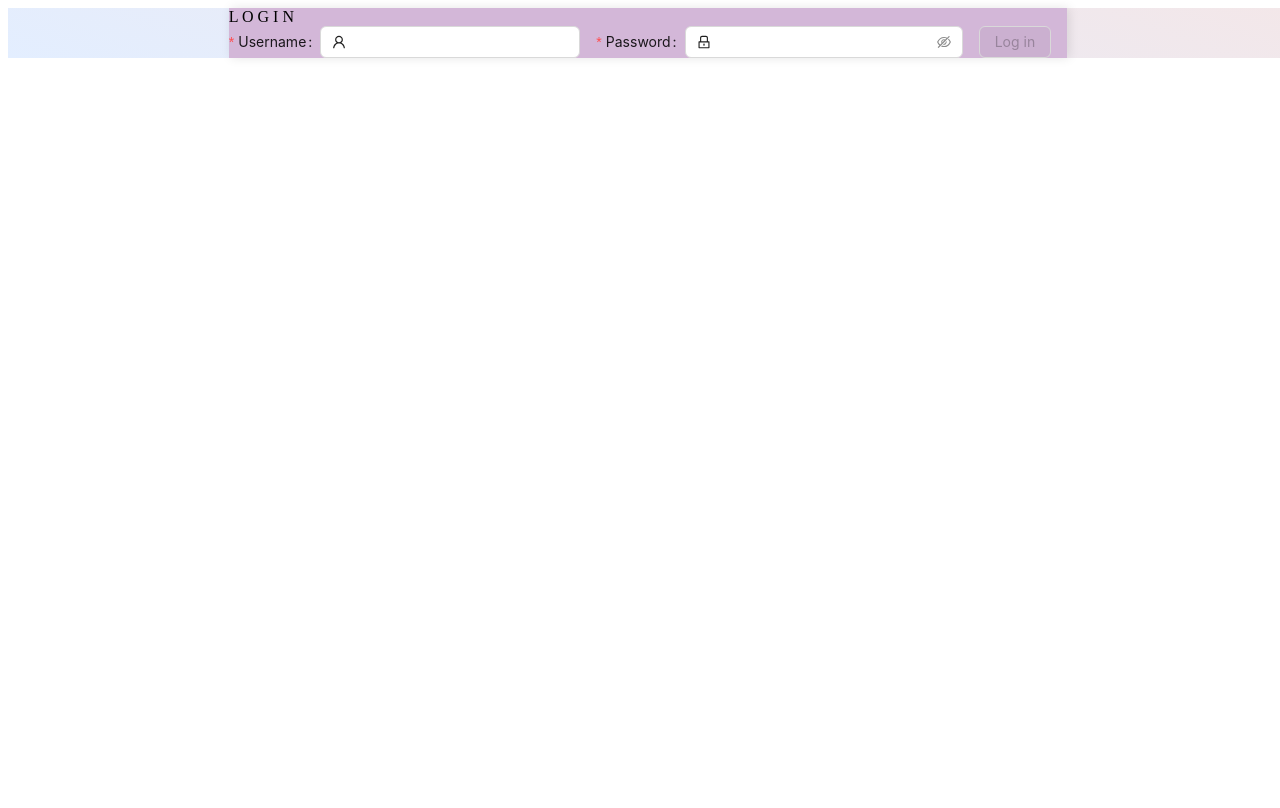
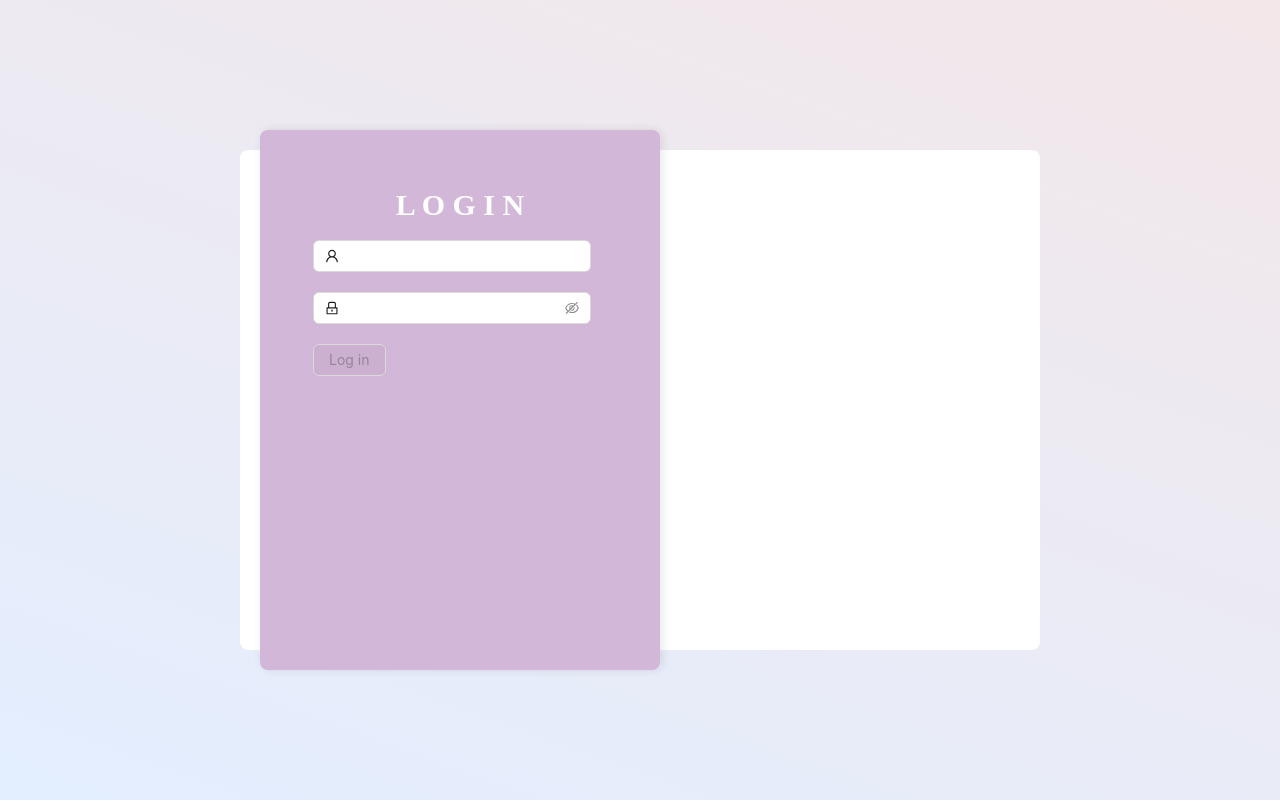
Before and after one commit to dla652009/emo-template, a Vue app: page /#/login in a window 1280 px wide. Built offline with nearby package versions, Linux system fonts and the light colour scheme.

Commit message:
no message

```diff
--- a/package.json
+++ b/package.json
@@ -9,6 +9,7 @@
     "preview": "vite preview"
   },
   "dependencies": {
+    "@unocss/reset": "^0.57.1",
     "ant-design-vue": "^4.0.6",
     "pinia": "^2.1.7",
     "sass": "^1.69.5",
--- a/src/App.vue
+++ b/src/App.vue
@@ -1,3 +1,9 @@
 <template>
-  <router-view></router-view>
+  <a-style-provider :transformers="[legacyLogicalPropertiesTransformer]">
+    <router-view></router-view>
+  </a-style-provider>
 </template>
+
+<script lang="ts" setup>
+import { legacyLogicalPropertiesTransformer } from "ant-design-vue"; // 兼容旧版浏览器 取消使用CSS逻辑属性
+</script>
--- a/src/styles/index.scss
+++ b/src/styles/index.scss
@@ -1,11 +1,13 @@
-// // Source: https://github.com/csstools/normalize.css
-// @import "@unocss/reset/normalize.css";
-// // Source: https://github.com/csstools/sanitize.css
-// @import "@unocss/reset/sanitize/sanitize.css";
-// @import "@unocss/reset/sanitize/assets.css";
-// // Source: https://meyerweb.com/eric/tools/css/reset/index.html
-// @import "@unocss/reset/eric-meyer.css";
+// Source: https://github.com/csstools/normalize.css
+@import "@unocss/reset/normalize.css";
+// Source: https://github.com/csstools/sanitize.css
+@import "@unocss/reset/sanitize/sanitize.css";
+@import "@unocss/reset/sanitize/assets.css";
+// Source: https://meyerweb.com/eric/tools/css/reset/index.html
+@import "@unocss/reset/eric-meyer.css";
+// mine
 @import "./public.scss";
+@import "./ant-design.scss";
 
 html,
 body,
--- a/src/styles/variables.scss
+++ b/src/styles/variables.scss
@@ -0,0 +1 @@
+$white: #ffffff;
--- a/src/views/login/index.vue
+++ b/src/views/login/index.vue
@@ -1,5 +1,5 @@
 <template>
-  <div class="login-container">
+  <div class="login-container flex-center full">
     <div class="content flex-center">
       <div class="form">
         <span class="title"> L O G I N </span>
@@ -12,7 +12,6 @@
           @finishFailed="onFinishFailed"
         >
           <a-form-item
-            label="Username"
             name="username"
             :rules="[
               { required: true, message: 'Please input your username!' },
@@ -25,7 +24,6 @@
             </a-input>
           </a-form-item>
           <a-form-item
-            label="Password"
             name="password"
             :rules="[
               { required: true, message: 'Please input your password!' },
@@ -45,6 +43,8 @@
           </a-form-item>
         </a-form>
       </div>
+      <div class="left"></div>
+      <div class="right"></div>
     </div>
   </div>
 </template>
@@ -71,20 +71,45 @@ const disabled = computed(() => {
 </script>
 <style lang="scss" scoped>
 .login-container {
-  // wh-full flex-center
   background: linear-gradient(200deg, #f3e7e9, #e3eeff);
-  .content{
-    // relative h-120 w-180 b-rd-2 bg-white
+  .content {
+    border-radius: 8px;
+    background-color: $white;
     position: relative;
-
+    height: 500px;
+    width: 800px;
+    .left {
+    }
+    .right {
     }
     .form {
-    // top--5 absolute flex flex-items-center flex-col h-130 w-90 b-rd-2 p-10px
+      position: absolute;
+      padding: 60px 20px 0 20px;
+      display: flex;
+      flex-direction: column;
+      align-items: center;
+      border-radius: 8px;
       box-shadow: 2px 0 10px rgba(0, 0, 0, 0.1);
       background-color: #d3b7d8;
       transition: 0.5s ease-in-out;
+      height: 540px;
+      width: 400px;
+      left: 20px;
       .title {
-      // mb-20px color-white font-bold font-size-30px
+        font-size: 30px;
+        font-weight: bold;
+        color: $white;
+        margin-bottom: 20px;
+      }
+      :deep(.ant-form) {
+        flex-direction: column;
+        .ant-form-item {
+          margin-bottom: 20px;
+          .ant-form-item-label > label {
+            color: $white;
+          }
+        }
+      }
     }
   }
 }
--- a/types/components.d.ts
+++ b/types/components.d.ts
@@ -12,6 +12,7 @@ declare module 'vue' {
     AFormItem: typeof import('ant-design-vue/es')['FormItem']
     AInput: typeof import('ant-design-vue/es')['Input']
     AInputPassword: typeof import('ant-design-vue/es')['InputPassword']
+    AStyleProvider: typeof import('ant-design-vue/es')['StyleProvider']
     HelloWorld: typeof import('./../src/components/HelloWorld.vue')['default']
     RouterLink: typeof import('vue-router')['RouterLink']
     RouterView: typeof import('vue-router')['RouterView']
```
Also changed, not shown: src/styles/ant-design.scss (added), 1 other file (tests, documents, lock files or other folders). Lines whose indentation alone changed are shown as unchanged.
